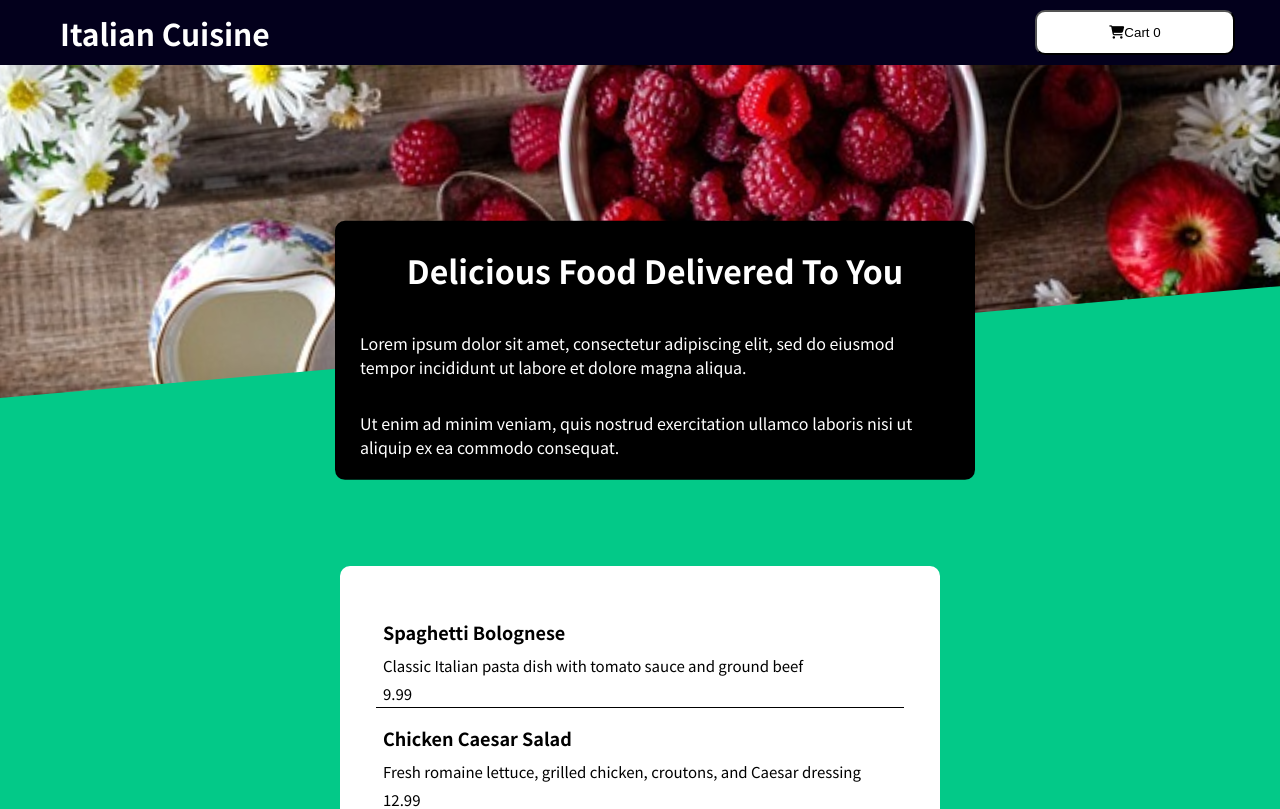
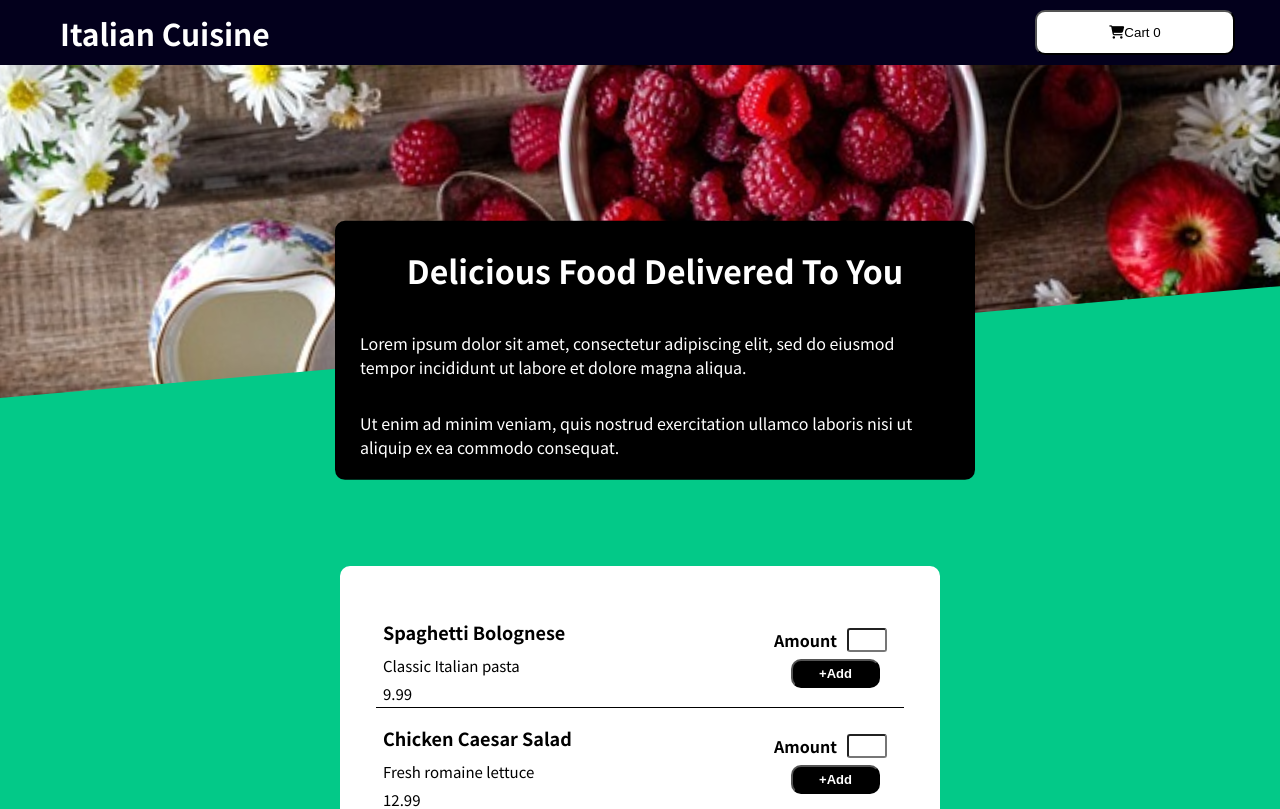
Before and after one commit to roshinys/reactRestaurantApp, a React (Create React App) app: page / in a window 1280 px wide. Shown: the top 809 px of the page. Built offline with nearby package versions, Linux system fonts and the light colour scheme.

Commit message:
added form button for cart

```diff
--- /dev/null
+++ b/src/components/Layout/Form/Form.js
@@ -0,0 +1,26 @@
+import React from "react";
+import styles from "./Form.module.css";
+
+function Form() {
+  return (
+    <div className={styles.div}>
+      <form className={styles.form}>
+        <div className={styles.formInput}>
+          <label htmlFor="amount">Amount</label>
+          <input
+            type="number"
+            className={styles.input}
+            id="amount"
+            min={1}
+            required
+          />
+        </div>
+        <button type="submit" className={styles.formButton}>
+          +Add
+        </button>
+      </form>
+    </div>
+  );
+}
+
+export default Form;
--- /dev/null
+++ b/src/components/Layout/Form/Form.module.css
@@ -0,0 +1,48 @@
+.div {
+  display: flex;
+  justify-content: center;
+  align-items: center;
+}
+
+.form {
+  display: flex;
+  justify-content: center;
+  align-items: center;
+  flex-direction: column;
+  padding: 3px;
+}
+
+.formInput {
+  display: flex;
+  justify-content: space-around;
+  padding: 2px;
+  font-weight: 600;
+}
+
+.input::-webkit-inner-spin-button,
+.input::-webkit-outer-spin-button {
+  -webkit-appearance: none;
+  margin: 0;
+}
+
+.input {
+  width: 40px;
+  border-radius: 3px;
+  margin: 0 10px;
+}
+
+.formButton {
+  border-radius: 10px;
+  width: 70%;
+  margin: 5px;
+  padding: 5px;
+  font-size: small;
+  font-weight: 700;
+  background-color: black;
+  color: white;
+}
+
+.formButton:hover {
+  background-color: #03c988;
+  color: black;
+}
--- a/src/components/Meals/MealItem.js
+++ b/src/components/Meals/MealItem.js
@@ -1,12 +1,16 @@
 import React from "react";
 import styles from "./MealItem.module.css";
+import Form from "../Layout/Form/Form";
 
 function MealItem(props) {
   return (
     <div className={styles.mealItem}>
-      <h1>{props.title}</h1>
-      <p>{props.description}</p>
-      <span>{props.price}</span>
+      <div>
+        <h1>{props.title}</h1>
+        <p>{props.description}</p>
+        <span>{props.price}</span>
+      </div>
+      <Form mealId={props.mealId} />
     </div>
   );
 }
--- a/src/components/Meals/MealItem.module.css
+++ b/src/components/Meals/MealItem.module.css
@@ -1,4 +1,6 @@
 .mealItem {
+  display: flex;
+  justify-content: space-between;
   border-bottom: 1px solid black;
   padding: 2px;
   margin: 10px 0;
--- a/src/components/Meals/Meals.js
+++ b/src/components/Meals/Meals.js
@@ -6,21 +6,19 @@ const DUMMY_MEALS = [
   {
     id: 1,
     title: "Spaghetti Bolognese",
-    description: "Classic Italian pasta dish with tomato sauce and ground beef",
+    description: "Classic Italian pasta",
     price: 9.99,
   },
   {
     id: 2,
     title: "Chicken Caesar Salad",
-    description:
-      "Fresh romaine lettuce, grilled chicken, croutons, and Caesar dressing",
+    description: "Fresh romaine lettuce",
     price: 12.99,
   },
   {
     id: 3,
     title: "Mushroom Risotto",
-    description:
-      "Creamy Arborio rice cooked with mushrooms and Parmesan cheese",
+    description: "Creamy Arborio rice ",
     price: 10.99,
   },
 ];
@@ -33,6 +31,7 @@ function Meals() {
           return (
             <MealItem
               key={meal.id}
+              mealId={meal.id}
               title={meal.title}
               description={meal.description}
               price={meal.price}
```
